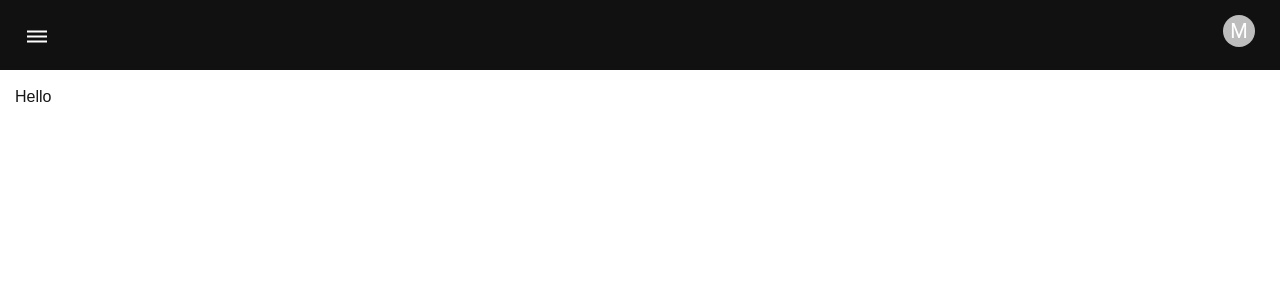
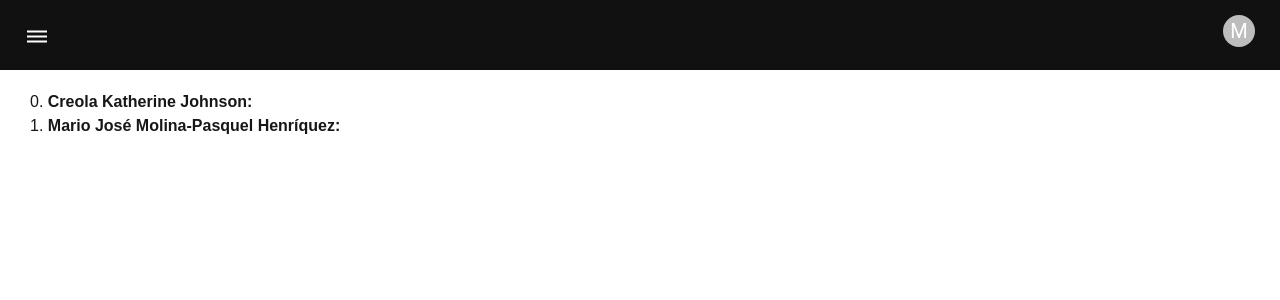
Before and after one commit to airicodes/Framenotwork_SOEN341_Project_F24, a Next.js app in the folder peer-assessment-app/: page /Instructor in a window 1280 px wide. Shown: the top 300 px of the page. Built offline with nearby package versions, Linux system fonts and the light colour scheme.

Commit message:
Cleanup Instructor Page

```diff
--- /dev/null
+++ b/peer-assessment-app/app/Instructor/components/List.tsx
@@ -0,0 +1,19 @@
+
+export default function List() {
+
+    const people = [{
+        id: 0,
+        name: 'Creola Katherine Johnson',
+      }, {
+        id: 1,
+        name: 'Mario José Molina-Pasquel Henríquez',
+      }]
+
+    const listItems = people.map(person =>
+        <li key={person.id} style={{display: "flex", alignItems: "left", paddingLeft: "10px"}} id="student-list">
+            <a href="#">{person.id}. <b>{person.name}:</b></a>
+        </li>
+    );
+
+    return <ol type="1">{listItems}</ol>;
+}
--- a/peer-assessment-app/app/Instructor/components/Sidebar.tsx
+++ b/peer-assessment-app/app/Instructor/components/Sidebar.tsx
@@ -7,12 +7,10 @@ import React from 'react';
 
 export default function Sidebar() {
 
-    // const [width, setWidth] = useState("0px");
-
     function closeSidebar() {
 
             const sidebar = document.getElementById("sidebar");
-            const navbar = document.getElementById("navbar");
+            const navbar = document.getElementById("main-container");
             const button = document.getElementById("openbtn");
             if ( sidebar!== null && navbar !== null && button !== null){
                     sidebar.style.width = "0px";
--- a/peer-assessment-app/app/Instructor/components/style.css
+++ b/peer-assessment-app/app/Instructor/components/style.css
@@ -6,7 +6,7 @@
     z-index: 1;
     top: 0;
     left: 0;
-    background-color: #111;
+    background-color: #2a2a2a;
     overflow-x: hidden;
     transition: 0.5s;
     padding-top: 15px;
@@ -37,3 +37,7 @@
   .openbtn:hover {
     background-color: #444;
   }
+
+  #student-list:hover {
+    background-color: #2a2a2a;
+  }
--- a/peer-assessment-app/app/Instructor/page.tsx
+++ b/peer-assessment-app/app/Instructor/page.tsx
@@ -3,19 +3,16 @@ import React from "react";
 import Sidebar from "./components/Sidebar";
 import { Dehaze } from "@mui/icons-material";
 import Box from "@mui/material/Box";
-import { Avatar } from "@mui/material";
 import AccountMenu from "./components/AccountMenu";
+import List from "./components/List";
 
 
 export default function Home() {
 
-    const courses = [{name: "SOEN 341", Instructor: "Mathieu Pare Vargas"}, {}];
-
-
     function openSidebar() {
 
             const sidebar = document.getElementById("sidebar");
-            const navbar = document.getElementById("navbar");
+            const navbar = document.getElementById("main-container");
             const button = document.getElementById("openbtn");
             if ( sidebar!== null && navbar !== null && button !== null){
                     sidebar.style.width = "200px";
@@ -26,14 +23,13 @@ export default function Home() {
 
     return(
         <>
-        <div id="navbar">
+        <div id="main-container">
             <div style={{paddingTop: "10px", paddingBottom: "10px", paddingLeft: "10px", width: "100%", backgroundColor:"#111"}}>
                 <button id="openbtn" className="openbtn" onClick={openSidebar}><Dehaze/></button>
                 <AccountMenu></AccountMenu>
-                {/* <button style={{float: "right", marginRight: "20px"}}><Avatar >M</Avatar></button> */}
             </div>
-            <Box sx={{padding: "15px"}}>
-                Hello
+            <Box sx={{padding: "20px"}}>
+                <List />
             </Box>
         </div>
 
```
Also changed, not shown: peer-assessment-app/public/images/AccountPlaceHolder.svg (added).
